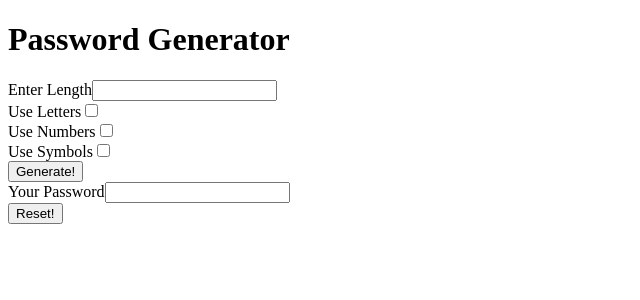
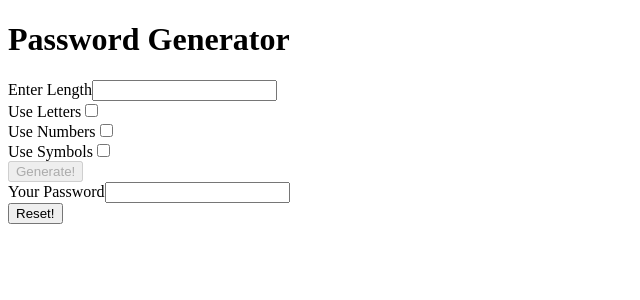
Before and after one commit to Tony940426/Angular-Password-Generator, an Angular app: page / in a window 1280 px wide. Shown: the top 300 px of the page, without its empty margins (0-640 px from the left). Built offline with nearby package versions, Linux system fonts and the light colour scheme.

Commit message:
Generate button disabled by default unless a pass length is inputted and a selector has been selected

```diff
--- a/src/app/app.component.html
+++ b/src/app/app.component.html
@@ -21,7 +21,7 @@
 </div>
 
 <div>
-  <button (click)= "onButtonClick()"> Generate! </button>
+  <button (click)= "onButtonClick()" [disabled] = "!(passwordLength && (includeLetters || includeNumbers || includeSymbols))"> Generate! </button>
 <!--   -Angular Template Syntax
  Event binding synax (event) = "What it does when the event gets triggered. Even through it looks like a string, it is executing it as code"
 -->
--- a/src/app/app.component.ts
+++ b/src/app/app.component.ts
@@ -12,6 +12,7 @@ export class AppComponent {
   includeNumbers = false;
   includeSymbols = false;
   passwordLength = 0;
+  generateDisabled = false;
 
   onButtonClick(){
     const numbers = '1234567890'
@@ -61,4 +62,12 @@ export class AppComponent {
       this.passwordLength = parsedValue;
     }
   }
+
+  buttonDisabled() {
+    if(this.passwordLength < 1) {
+      this.generateDisabled = true
+    } else {
+      this.generateDisabled = false
+    }
+  }
 }
```
